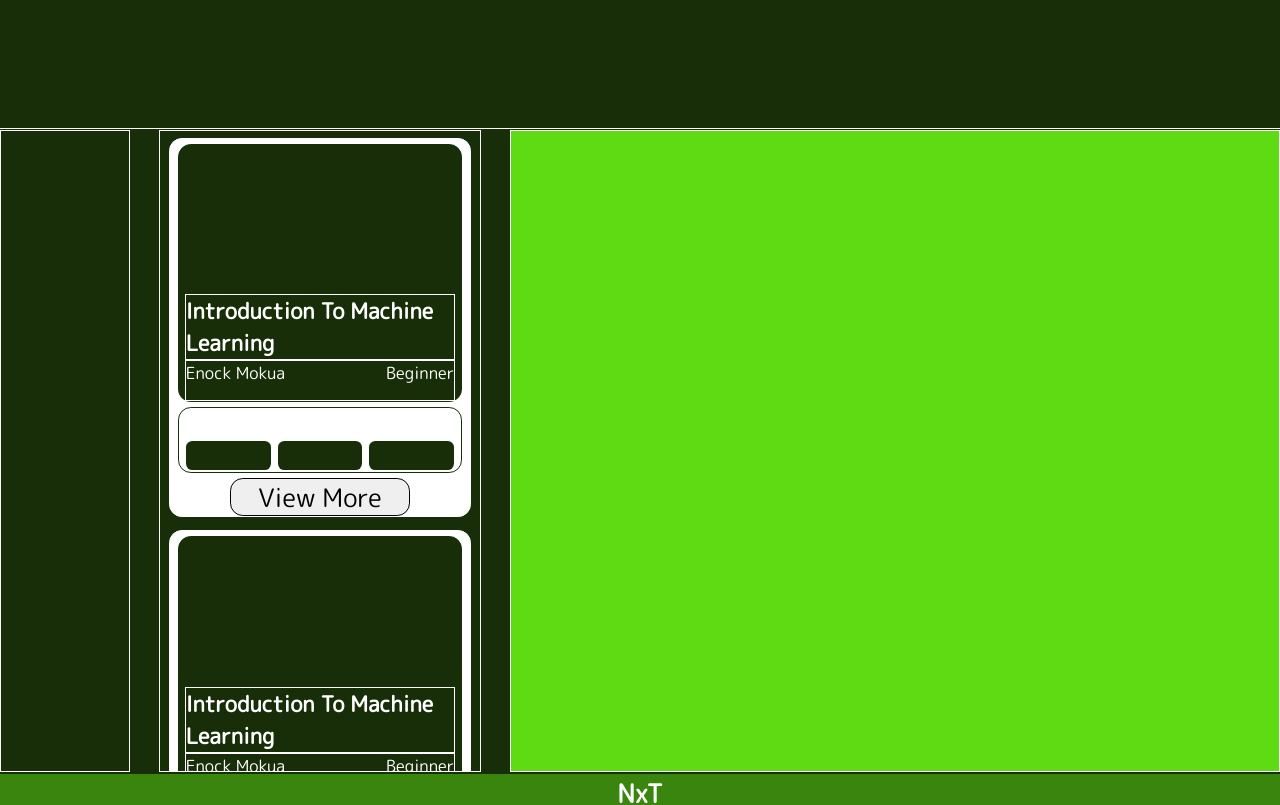
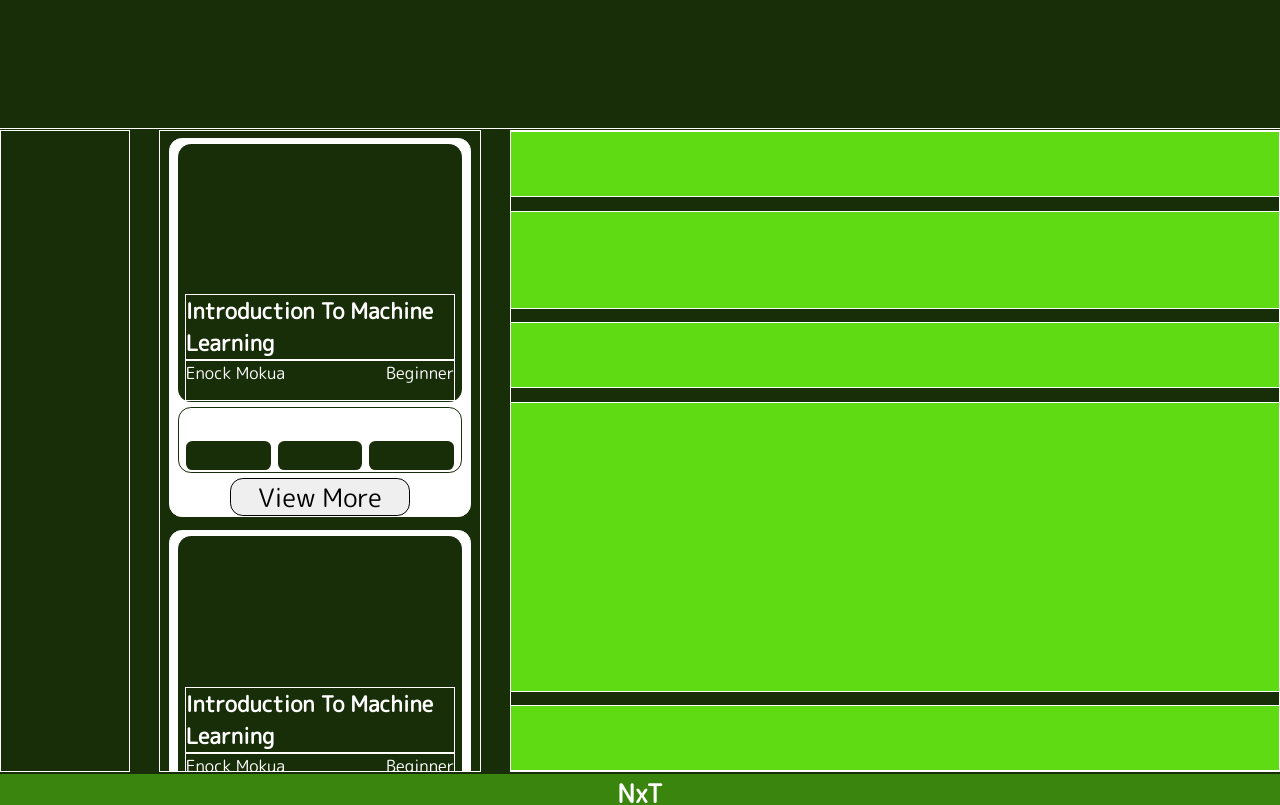
Before and after one commit to MokuaEnock/NxT-learn, a React (Create React App) app: page / in a window 1280 px wide. Shown: the part 740-1545 px from the top of the page. Built offline with nearby package versions, Linux system fonts and the light colour scheme.

Commit message:
create description skeleton

```diff
--- a/src/App.css
+++ b/src/App.css
@@ -302,7 +302,37 @@ aside {
   width: 60%;
   height: 100%;
   border: thin solid #ffffff;
+  display: flex;
+  flex-direction: column;
+  justify-content: space-between;
+  align-items: center;
+}
+
+#description>* {
+  width: 100%;
+  border: thin solid #ffffff;
   background-color: #5EDB12;
+
+
+}
+
+.desc_rating {
+  height: 10%;
+}
+
+.desc_header {
+  height: 15%;
+}
+
+.desc_inst {
+  height: 10%;
+}
+
+.desc_body{
+  height: 45%;
+}
+.desc_footer{
+  height: 10%;
 }
 
 /* about page ================================================================== */
--- a/src/components/courses/Description.js
+++ b/src/components/courses/Description.js
@@ -1,7 +1,15 @@
 import React from "react";
 
 function Description() {
-  return <div id="description"></div>;
+  return (
+    <div id="description">
+      <div className="desc_rating"></div>
+      <div className="desc_header"></div>
+      <div className="desc_inst"></div>
+      <div className="desc_body"></div>
+      <div className="desc_footer"></div>
+    </div>
+  );
 }
 
 export default Description;
```
